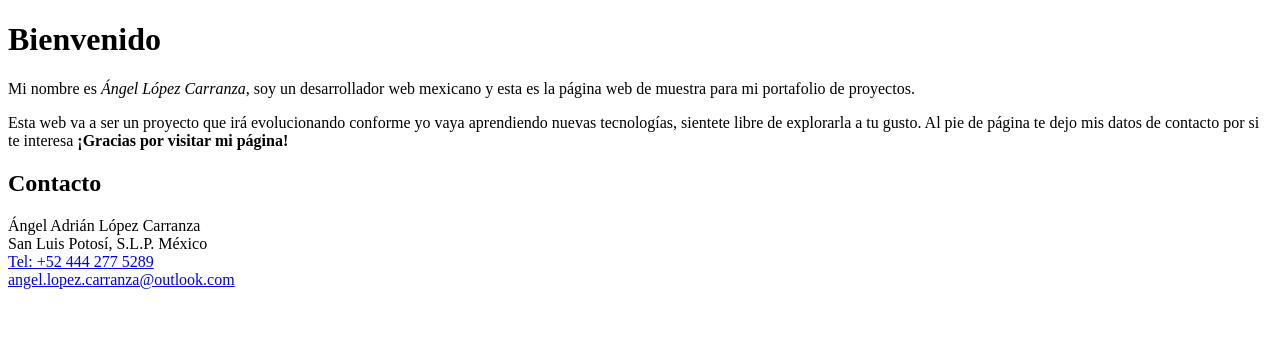
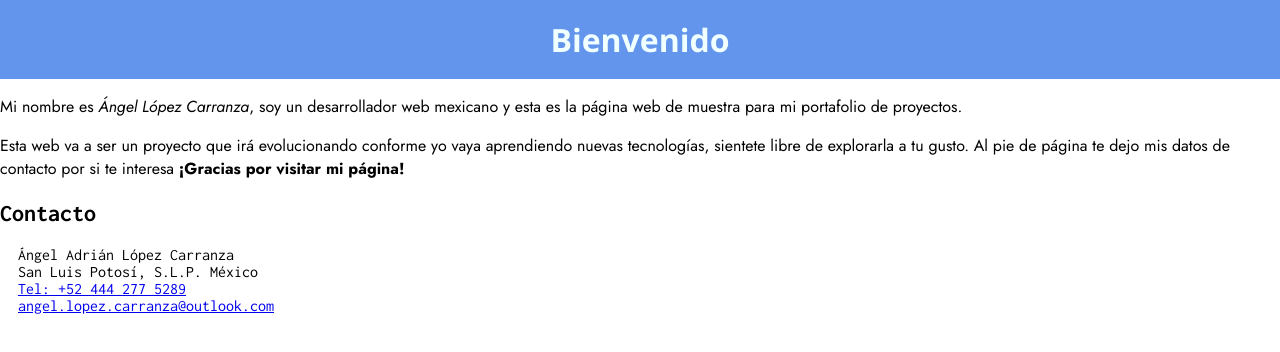
Before and after one commit to zallen-mobius/pagina-personal, a plain HTML site: page index.html in a window 1280 px wide. Drawn offline with nearby package versions, Linux system fonts and the light colour scheme.

Commit message:
style(pages): :sparkles: Se añade estilos a página
Se añade archivo de estilos css para la página principal y se añaden clases en el HTML.

Se crea carperta para archivos de estilos.

```diff
--- /dev/null
+++ b/css/style.css
@@ -0,0 +1,35 @@
+/* MyWeb - style.css
+    Author: Ángel Adrián López Carranza
+    Created: 2025-06-19
+    Notes: This file is designed to use BEM naming convention.
+*/
+
+body, html {
+    margin: 0;
+    padding: 0;
+}
+
+.body__header {
+    margin: 0;
+    padding: 0;
+    display: flex;
+    background-color: cornflowerblue;
+}
+
+.header__title {
+    color: azure;
+    margin: 18px auto;
+    font-family: "Open Sans", sans-serif;
+}
+
+.body__content {
+    font-family: "Jost", sans-serif;
+}
+
+.body__footer {
+    font-family: "Inconsolata", monospace;
+}
+
+.footer__info {
+    padding-left: 18px;
+}
--- a/index.html
+++ b/index.html
@@ -1,21 +1,30 @@
 <!DOCTYPE html>
+<!-- MyWeb - index.html
+    Author: Ángel Adrián López Carranza (zallen-mobius)
+    Created: 2025-06-19
+    Notes: This file is designed to use BEM naming convention.
+-->
 <html lang="es">
 <head>
-    <meta charset="UTF-8">
-    <meta name="viewport" content="width=device-width, initial-scale=1.0">
+    <meta charset="UTF-8" />
+    <meta name="viewport" content="width=device-width, initial-scale=1.0" />
+    <link rel="stylesheet" type="text/css" href="./css/style.css" >
+    <link rel="preconnect" href="https://fonts.googleapis.com">
+    <link rel="preconnect" href="https://fonts.gstatic.com" crossorigin>
+    <link href="https://fonts.googleapis.com/css2?family=Inconsolata:wght@200..900&family=Jost:ital,wght@0,100..900;1,100..900&family=Open+Sans:ital,wght@0,300..800;1,300..800&display=swap" rel="stylesheet">
     <title> MyWeb </title>
 </head>
-<body>
-    <header>
-        <h1> Bienvenido </h1>
+<body class="body" >
+    <header class="body__header" >
+        <h1 class="header__title" > Bienvenido </h1>
     </header>
-    <div>
+    <div class="body__content" >
         <p> Mi nombre es <i>Ángel López Carranza</i>, soy un desarrollador web mexicano y esta es la página web de muestra para mi portafolio de proyectos. </p>
         <p> Esta web va a ser un proyecto que irá evolucionando conforme yo vaya aprendiendo nuevas tecnologías, sientete libre de explorarla a tu gusto. Al pie de página te dejo mis datos de contacto por si te interesa <b>¡Gracias por visitar mi página!</b> </p>
     </div>
-    <footer>
+    <footer class="body__footer" >
         <h2> Contacto </h2>
-        <div>
+        <div class="footer__info" >
             Ángel Adrián López Carranza <br/>
             San Luis Potosí, S.L.P. México <br/>
             <a href="tel:+524442775289" >Tel: +52 444 277 5289 </a> <br/>
```
